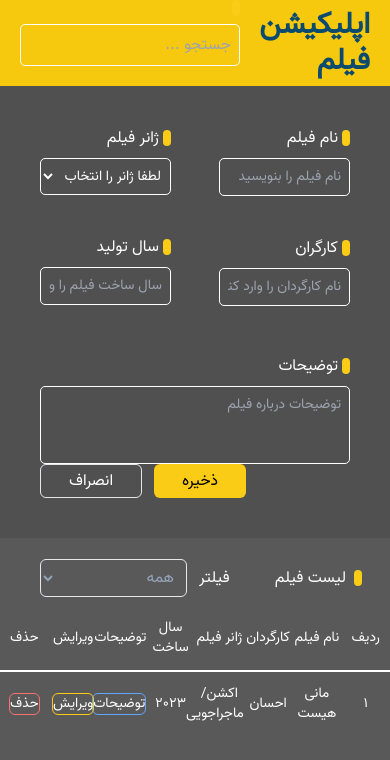
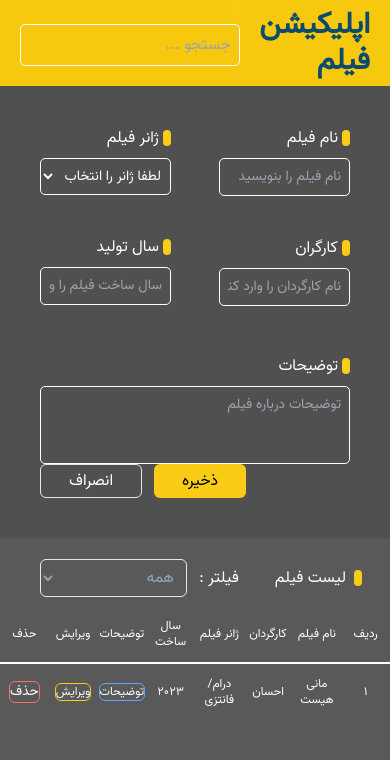
Before and after one commit to ehsanm-77/Film-List, a React (Vite) app: page / in a window 390 px wide. Shown: the top 760 px of the page. Built offline with nearby package versions, Linux system fonts and the light colour scheme; data requests are answered from the project's data file.

Commit message:
do responsive and add same style

```diff
--- a/db.json
+++ b/db.json
@@ -3,7 +3,7 @@
     {
       "name": "مانی هیست",
       "director": "احسان",
-      "genre": "اکشن/ماجراجویی",
+      "genre": "درام/فانتزی",
       "productionDate": "2023",
       "description": "خوب",
       "id": 5
--- a/src/components/Modal/DescModal/DescModal.tsx
+++ b/src/components/Modal/DescModal/DescModal.tsx
@@ -1,4 +1,3 @@
-import { useState } from 'react';
 import { Dialog } from '@headlessui/react';
 
 export const ModalDesc = ({ setIsOpen, isOpen, desc }: any) => {
@@ -14,7 +13,7 @@ export const ModalDesc = ({ setIsOpen, isOpen, desc }: any) => {
             'rounded-md bg-[#d9d9d9] h-1/2 md:m-40 m-16 w-full shadow-md'
           }
         >
-          <div className="flex justify-between py-5 px-20">
+          <div className="flex justify-between py-5 px-10">
             <Dialog.Title className="mt-2">توضیحات</Dialog.Title>
             <button
               onClick={() => setIsOpen(false)}
--- a/src/components/films/films.tsx
+++ b/src/components/films/films.tsx
@@ -16,14 +16,17 @@ export const Films: React.FC<FilmsListProps> = ({
   const [isOpen, setIsOpen] = useState(false);
   const [isModalOpen, setIsModalOpen] = useState(false);
   const [deleteId, setDeleteId] = useState(null);
+
   const handleModalDesc = (desc: any) => {
     setDesc(desc);
     setIsOpen(true);
   };
+
   const handleModalDelete = (filmId: any) => {
     setDeleteId(filmId);
     setIsModalOpen(true);
   };
+
   const handleDelete = () => {
     films
       .delete(`/films/${deleteId}`)
@@ -32,7 +35,7 @@ export const Films: React.FC<FilmsListProps> = ({
         setFilmList((prevList: any) =>
           prevList.filter((film: any) => film.id !== deleteId)
         );
-        toast.info('حذف فیلم با موفقیت انجام شد');
+        toast.success('حذف فیلم با موفقیت انجام شد');
       })
       .catch((error) => {
         console.error('Failed to delete film:', error);
@@ -46,12 +49,14 @@ export const Films: React.FC<FilmsListProps> = ({
           key={film.id}
           className="grid grid-cols-8 py-3 items-center text-white"
         >
-          <div className="text-center">{index + 1}</div>
-          <div className="text-center">{film.name}</div>
-          <div className="text-center">{film.director}</div>
-          <div className="text-center">{film.genre}</div>
-          <div className="text-center">{film.productionDate}</div>
-          <div className="text-center ">
+          <div className="text-center text-xs md:text-xl">{index + 1}</div>
+          <div className="text-center text-xs md:text-xl">{film.name}</div>
+          <div className="text-center text-xs md:text-xl">{film.director}</div>
+          <div className="text-center text-xs md:text-xl">{film.genre}</div>
+          <div className="text-center text-xs md:text-xl">
+            {film.productionDate}
+          </div>
+          <div className="text-center text-xs md:text-xl">
             <button
               onClick={() => handleModalDesc(film.description)}
               className="border border-blue-400 md:py-1 md:px-2 rounded-md hover:bg-blue-400"
@@ -60,7 +65,7 @@ export const Films: React.FC<FilmsListProps> = ({
             </button>
           </div>
 
-          <div className="text-center">
+          <div className="text-center text-xs md:text-xl">
             <button
               onClick={() => {
                 handleEdit(film.id, film);
--- a/src/components/shared/SelectOption/SelectOption.tsx
+++ b/src/components/shared/SelectOption/SelectOption.tsx
@@ -33,7 +33,11 @@ export const SelectOption: React.FC<SelectOptionProps> = ({
           onChange={handleChange}
         >
           {options.map((option) => (
-            <option className="bg-[#515050]" key={option} value={option}>
+            <option
+              className="bg-[#515050] option-form"
+              key={option}
+              value={option}
+            >
               {option}
             </option>
           ))}
--- /dev/null
+++ b/src/hooks/FilmProvider/FilmProvider.tsx
@@ -0,0 +1,61 @@
+import React, { createContext, useReducer } from 'react';
+
+// Define initial state
+const initialState = {
+  isSubmited: false,
+  name: '',
+  director: '',
+  genre: '',
+  productionDate: '',
+  description: '',
+  filmList: [],
+  isEditing: false,
+  findId: null,
+};
+
+// Create reducer function
+const filmReducer = ({ state, action }: any) => {
+  switch (action.type) {
+    case 'SET_IS_SUBMITED':
+      return {
+        ...state,
+        isSubmited: action.payload,
+      };
+    case 'SET_FORM_DATA':
+      return {
+        ...state,
+        [action.payload.name]: action.payload.value,
+      };
+    case 'SET_FILM_LIST':
+      return {
+        ...state,
+        filmList: action.payload,
+      };
+    case 'SET_IS_EDITING':
+      return {
+        ...state,
+        isEditing: action.payload,
+      };
+    case 'SET_FIND_ID':
+      return {
+        ...state,
+        findId: action.payload,
+      };
+    default:
+      return state;
+  }
+};
+
+// Create context
+export const FilmContext = createContext();
+
+// Create context provider component
+export const FilmProvider = ({ children }: any) => {
+  const [state, dispatch] = useReducer(filmReducer, initialState);
+
+  return (
+    <FilmContext.Provider value={{ state, dispatch }}>
+      {children}
+    </FilmContext.Provider>
+  );
+};
--- a/src/index.css
+++ b/src/index.css
@@ -40,3 +40,8 @@ body {
 ::-webkit-scrollbar-thumb:hover {
   background: #555;
 }
+.form-input:focus {
+  background-color: #59564d !important;
+  border: 2px solid #ccaa1e !important;
+  outline: none !important;
+}
--- a/src/layout/Container/Container.tsx
+++ b/src/layout/Container/Container.tsx
@@ -1,4 +1,4 @@
-import { useState } from 'react';
+import React, { useState } from 'react';
 import { FilmForm, FilmList, Header } from '..';
 import { films } from '../../library/axios/axios';
 import { toast } from 'react-toastify';
@@ -13,6 +13,28 @@ export const Container = () => {
   const [filmList, setFilmList] = useState([]);
   const [isEditing, setIsEditing] = useState(false);
   const [findId, setFindId] = useState(null);
+  console.log(setName);
+  const [formData, setFormData] = useState({
+    id: 1,
+    name: '',
+    genre: '',
+    director: '',
+    productionDate: '',
+    description: '',
+  });
+
+  const handleChange = (
+    e:
+      | React.ChangeEvent<HTMLInputElement>
+      | React.ChangeEvent<HTMLSelectElement>
+  ) => {
+    const { name, value } = e.target;
+    setFormData((prevFormData) => ({
+      ...prevFormData,
+      [name]: value,
+    }));
+  };
+
   const handleSubmited = (boolean: boolean) => {
     setIsSubmited(boolean);
   };
@@ -25,8 +47,19 @@ export const Container = () => {
   };
   const handleSubmit = (e: React.FormEvent<HTMLFormElement>) => {
     e.preventDefault();
+    console.log(genre);
+    if (
+      !name ||
+      !director ||
+      genre === 'لطفا ژانر را انتخاب کنید' ||
+      !genre ||
+      !productionDate ||
+      !description
+    ) {
+      toast.error('لطفا همه ی فیلد ها را پر کنید');
+      return;
+    }
     if (!isEditing) {
-      // Create an object with the form data
       const formData = {
         name,
         director,
@@ -71,7 +104,7 @@ export const Container = () => {
           setProductionDate('');
           setDescription('');
           setIsEditing(false);
-          toast.info('ویرایش با موفقیت انجام شد');
+          toast.success('ویرایش با موفقیت انجام شد');
         })
         .catch((error) => {
           console.error('Failed to update film:', error);
@@ -109,6 +142,7 @@ export const Container = () => {
           filmList={filmList}
           isEditing={isEditing}
           handleSubmit={handleSubmit}
+          handleChange={handleChange}
         />
         <FilmList
           isSubmited={isSubmited}
--- a/src/layout/FilmForm/FilmForm.tsx
+++ b/src/layout/FilmForm/FilmForm.tsx
@@ -1,4 +1,6 @@
+import { useState } from 'react';
 import { SelectOption, TextField } from '../../components';
+import { FilmInfo } from '../../types/types';
 
 export const FilmForm = ({
   name,
@@ -13,9 +15,8 @@ export const FilmForm = ({
   setDescription,
   isEditing,
   handleSubmit,
+  handleChange,
 }: any) => {
-  // State variables for form inputs
-
   const handleReset = () => {
     setName('');
     setDirector('');
@@ -40,14 +41,14 @@ export const FilmForm = ({
                 value={name}
                 onChange={setName}
                 placeholder={'نام فیلم را بنویسید'}
-                className={'p-1 rounded-md text-sm'}
+                className={'p-1 rounded-md text-sm form-input'}
               />
               <TextField
                 label={'کارگران'}
                 value={director}
                 onChange={setDirector}
                 placeholder={'نام کارگردان را وارد کنید'}
-                className={'p-1 rounded-md text-sm'}
+                className={'p-1 rounded-md text-sm form-input'}
               />
             </div>
             <div className="flex flex-col gap-10">
@@ -67,7 +68,7 @@ export const FilmForm = ({
                 value={productionDate}
                 onChange={setProductionDate}
                 placeholder={'سال ساخت فیلم را وارد کنید'}
-                className={'rounded-md text-sm focus:bg-red-400'}
+                className={'rounded-md text-sm form-input'}
               />
             </div>
             <div className="col-span-2 flex flex-col justify-between h-full">
@@ -76,7 +77,7 @@ export const FilmForm = ({
                 value={description}
                 onChange={setDescription}
                 placeholder={'توضیحات درباره فیلم'}
-                className={'!pb-12 text-sm'}
+                className={'!pb-12 text-sm form-input'}
               />
               <div className="flex gap-3 w-full justify-end">
                 <button
--- a/src/layout/FilmList/FilmList.tsx
+++ b/src/layout/FilmList/FilmList.tsx
@@ -60,7 +60,7 @@ export const FilmList = ({
           <h2>لیست فیلم</h2>
         </div>
         <div className="flex items-center gap-3">
-          <div className="text-white">فیلتر</div>
+          <div className="text-white">فیلتر :</div>
           <select
             className="bg-transparent border rounded-md ml-10 px-2 py-1 text-slate-400 outline-none"
             name=""
@@ -85,14 +85,14 @@ export const FilmList = ({
 
       <div className="md:p-10 text-sm md:text-lg">
         <div className="grid grid-cols-8 items-center text-white">
-          <div className="text-center">ردیف</div>
-          <div className="text-center">نام فیلم</div>
-          <div className="text-center">کارگردان</div>
-          <div className="text-center">ژانر فیلم</div>
-          <div className="text-center">سال ساخت</div>
-          <div className="text-center">توضیحات</div>
-          <div className="text-center">ویرایش</div>
-          <div className="text-center">حذف</div>
+          <div className="text-center text-xs md:text-xl">ردیف</div>
+          <div className="text-center text-xs md:text-xl">نام فیلم</div>
+          <div className="text-center text-xs md:text-xl">کارگردان</div>
+          <div className="text-center text-xs md:text-xl">ژانر فیلم</div>
+          <div className="text-center text-xs md:text-xl">سال ساخت</div>
+          <div className="text-center text-xs md:text-xl">توضیحات</div>
+          <div className="text-center text-xs md:text-xl">ویرایش</div>
+          <div className="text-center text-xs md:text-xl">حذف</div>
         </div>
         <div className="flex justify-center mt-3 h-[2px] bg-white"></div>
         <div className="h-[240px] overflow-y-scroll">
```
Also changed, not shown: src/types/types.ts (+9 -1 lines).
